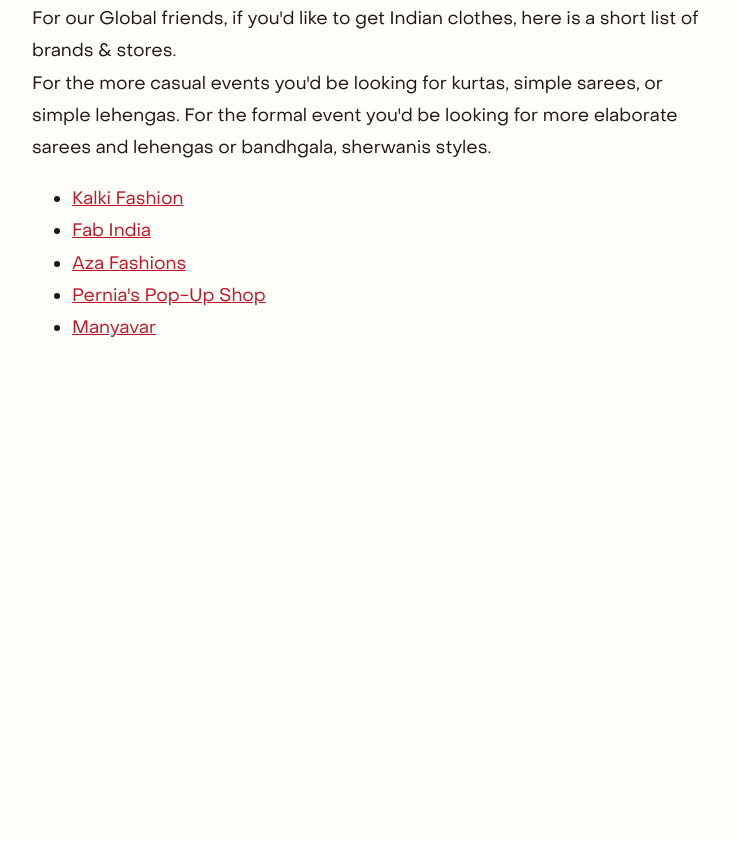
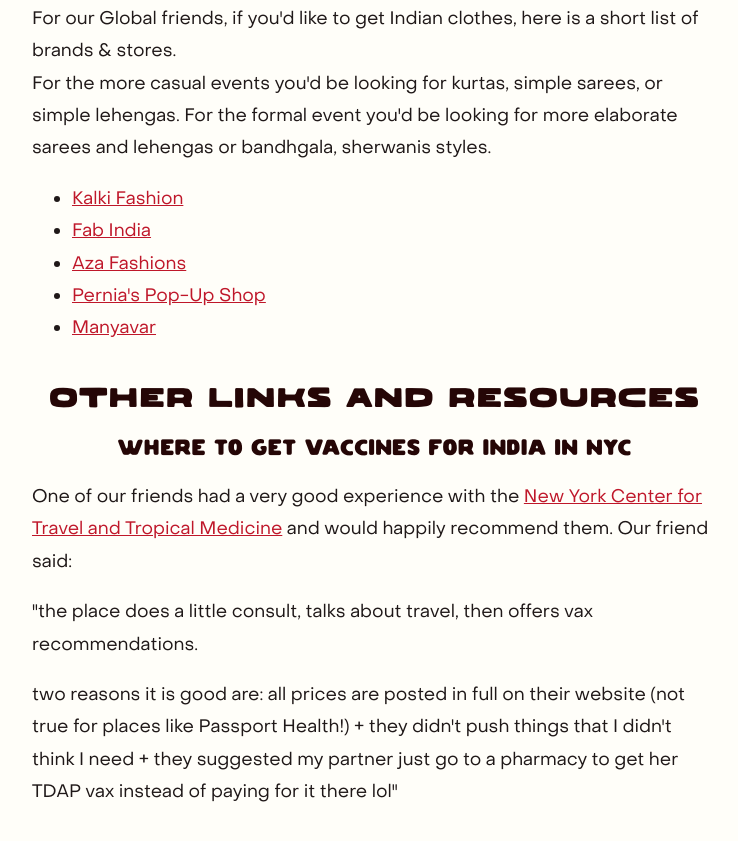
Before and after one commit to kshitijl/wedding-website, an Eleventy site: page public/index.html in a window 1280 px wide. Shown: the part 1597-2438 px from the top of the page, without its empty margins (266-1004 px from the left). Before the commit the page ends 2038 px from the top, so only its background shows below. Built offline with nearby package versions, Linux system fonts and the light colour scheme; Eleventy itself is replaced by a stand-in of ours; files that its build step writes are made by us from their sources.

Commit message:
add vaccine place

```diff
--- a/public/index.html
+++ b/public/index.html
@@ -82,8 +82,20 @@
 </ul>
 </div>
 </div>
+<div class="info-section">
+      <h2 class="section-header">Other links and resources</h2>
+<div class="dress-code-highlights">
+<h3 >Where to get vaccines for India in NYC</h3>
+<p>
+One of our friends had a very good experience with the <a href="https://www.travelhealth.net/">New York Center for Travel and Tropical Medicine</a> and would happily recommend them. Our friend said:
+<p>&quot;the place does a little consult, talks about travel, then offers vax recommendations.</p>
+<p>two reasons it is good are: all prices are posted in full on their website (not true for places like Passport Health!) + they didn't push things that I didn't think I need + they suggested my partner just go to a pharmacy to get her TDAP vax instead of paying for it there lol&quot;</p>
+</p>
+</div>
+</div>
 </section>
 </div>
+
     <script src="/script.js"></script>
   </body>
 </html>
```
Also changed, not shown: index.md (+23 -7 lines). Lines whose indentation alone changed are shown as unchanged.
